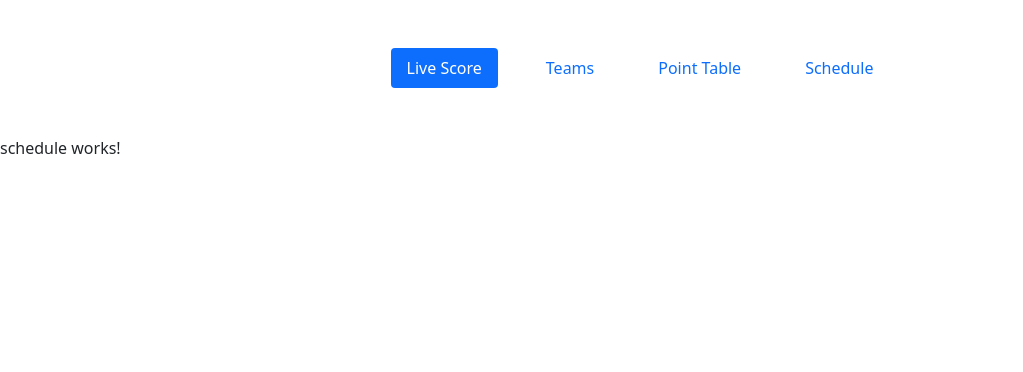
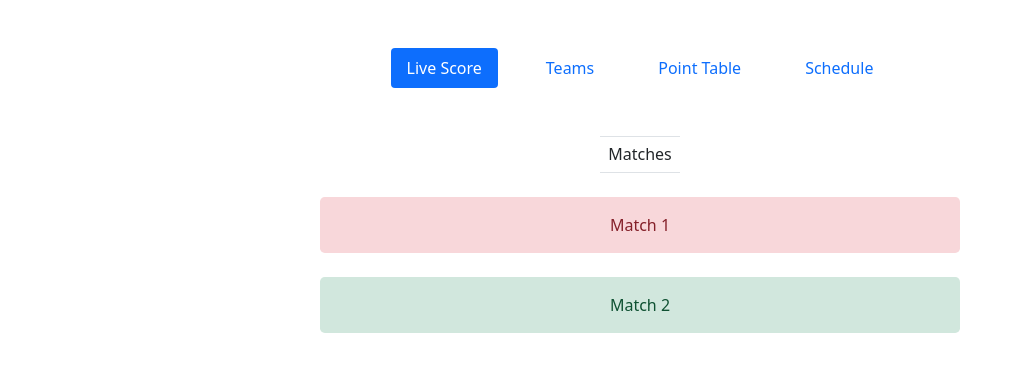
Before and after one commit to RohitMore31/ScoreInfo_Frontend, an Angular app in the folder ScoreInfo_UI/: page /schedule in a window 1280 px wide. Shown: the top 372 px of the page, without its empty margins (0-1023 px from the left). Built offline with nearby package versions, Linux system fonts and the light colour scheme.

Commit message:
design for schedule

```diff
--- a/ScoreInfo_UI/src/app/Homepages/schedule/schedule.component.html
+++ b/ScoreInfo_UI/src/app/Homepages/schedule/schedule.component.html
@@ -1 +1,10 @@
-<p>schedule works!</p>
+
+  <div class="d-flex justify-content-center align-items-center flex-column">
+    <h6 class="bg-body-tertiary p-2 border-top border-bottom">Matches</h6>
+    <div class="list-group list-group-light w-50 text-center">
+      <a *ngFor="let match of teams" href="#"
+         [ngClass]="'list-group-item list-group-item-action px-3 border-0 rounded-3 mb-2 ' + (match.status === 'recent' ? 'list-group-item-danger' : 'list-group-item-success')" class="my-3 py-3">
+        {{ match.name }}
+      </a>
+    </div>
+  </div>
--- a/ScoreInfo_UI/src/app/Homepages/schedule/schedule.component.ts
+++ b/ScoreInfo_UI/src/app/Homepages/schedule/schedule.component.ts
@@ -1,4 +1,9 @@
 import { Component } from '@angular/core';
+
+export interface Match {
+  name: string;
+  status: string; // 'recent' or 'upcoming'
+}
 
 @Component({
   selector: 'app-schedule',
@@ -7,4 +12,9 @@ import { Component } from '@angular/core';
 })
 export class ScheduleComponent {
 
+  teams: Match[] = [
+    { name: 'Match 1', status: 'recent' },
+    { name: 'Match 2', status: 'upcoming' },
+    // Add more matches with their status
+  ];
 }
--- a/ScoreInfo_UI/src/app/Homepages/teams/teams.component.ts
+++ b/ScoreInfo_UI/src/app/Homepages/teams/teams.component.ts
@@ -1,4 +1,5 @@
 import { Component } from '@angular/core';
+
 
 @Component({
   selector: 'app-teams',
```
